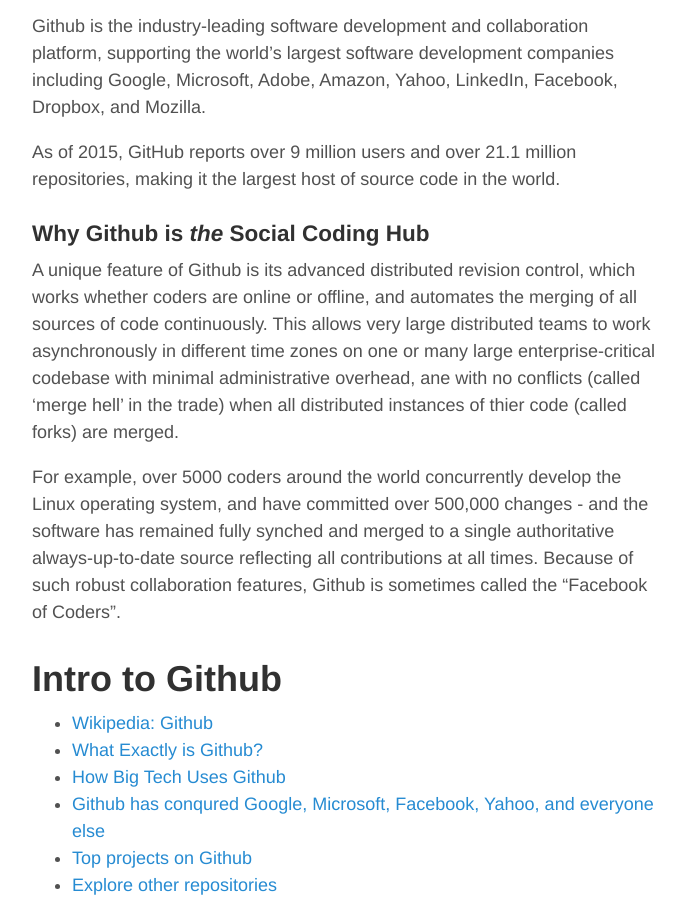
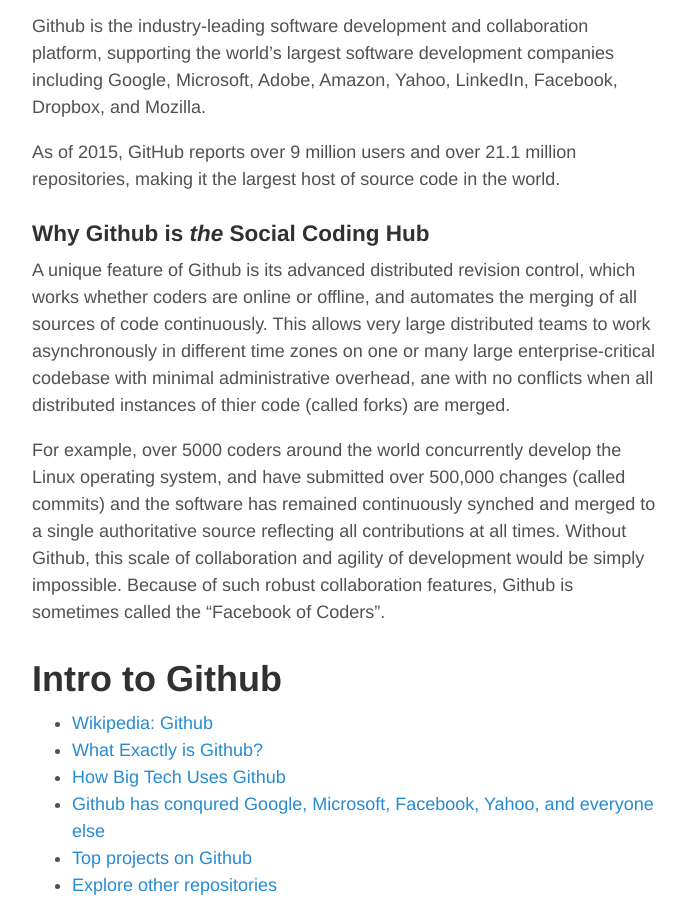
Before and after one commit to healthschema/healthschema.github.io, a Jekyll site: the page built from _posts/2015-08-20-github-intro.md, in a window 1280 px wide and 900 px high, scrolled down 530 px. Shown: the whole window, without its empty margins (293-979 px from the left). Built offline with Jekyll 4.4.1, drawn with Linux system fonts in a browser that asks for light colours.

Commit message:
Update 2015-08-20-github-intro.md

```diff
--- a/_posts/2015-08-20-github-intro.md
+++ b/_posts/2015-08-20-github-intro.md
@@ -16,9 +16,9 @@
 
 
 ### Why Github is *the* Social Coding Hub
-A unique feature of  Github is its advanced distributed revision control, which works whether coders are online or offline, and automates the merging of all sources of code continuously. This allows very large distributed teams to work asynchronously in different time zones on one or many large enterprise-critical codebase with minimal administrative overhead, ane with no conflicts (called 'merge hell' in the trade)  when all distributed instances of thier code (called forks) are merged.
+A unique feature of  Github is its advanced distributed revision control, which works whether coders are online or offline, and automates the merging of all sources of code continuously. This allows very large distributed teams to work asynchronously in different time zones on one or many large enterprise-critical codebase with minimal administrative overhead, ane with no conflicts when all distributed instances of thier code (called forks) are merged.
 
-For example, over 5000 coders around the world concurrently develop the Linux operating system, and have committed over 500,000 changes - and the software has remained fully synched and merged to a single authoritative always-up-to-date source reflecting all contributions at all times.  Because of such robust collaboration features, Github is sometimes called the "Facebook of Coders".
+For example, over 5000 coders around the world concurrently develop the Linux operating system, and have submitted over 500,000 changes (called commits) and the software has remained continuously synched and merged to a single authoritative source reflecting all contributions at all times. Without Github, this scale of collaboration and agility of development would be simply impossible.  Because of such robust collaboration features, Github is sometimes called the "Facebook of Coders".
 
 
 Intro to Github
```
